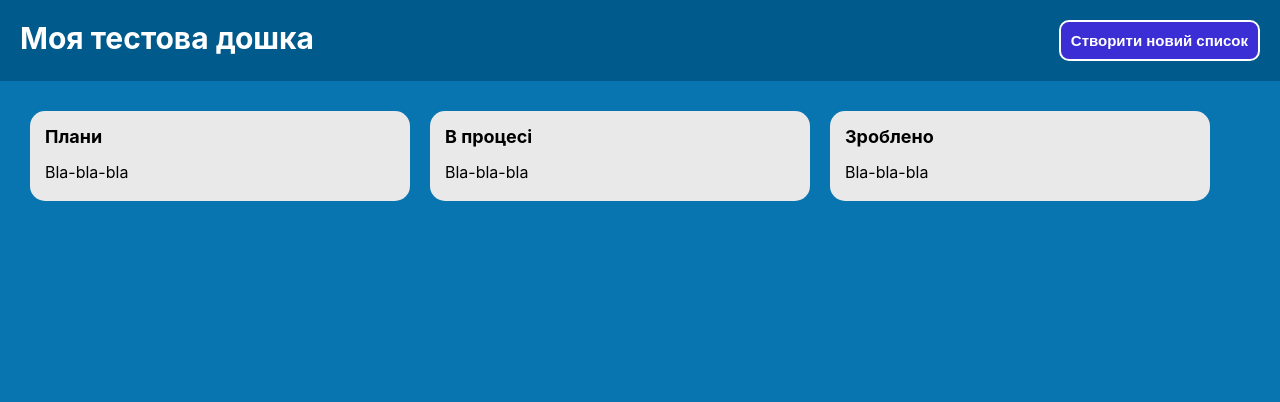
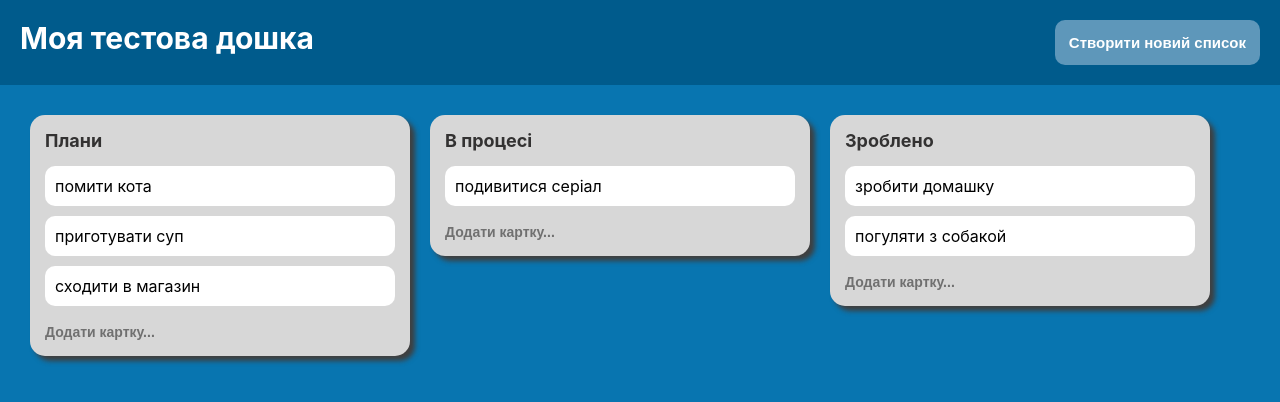
Before and after one commit to Dmitr26/trello, a React (Create React App) app: page /board in a window 1280 px wide. Shown: the top 402 px of the page. Built offline with nearby package versions, Linux system fonts and the light colour scheme.

Commit message:
Task 2.1, Part 4
I added Card component

```diff
--- a/src/pages/Board/Board.scss
+++ b/src/pages/Board/Board.scss
@@ -1,3 +1,24 @@
+$button-color: #5e97ba;
+$font-color: #ffffff;
+$board-color: #0875b0;
+$header-color: #005b8c;
+
+@mixin make-border-box($padding-value) {
+    padding: $padding-value;
+    box-sizing: border-box;
+}
+
+@mixin make-bold-font($size) {
+    color: $font-color;
+    font-size: $size;
+    font-weight: bold;
+}
+
+@mixin raduis-without-border($radius) {
+    border: none;
+    border-radius: $radius;
+}
+
 #root {
     height: 100%;
 }
@@ -5,31 +26,25 @@
 .board {
     height: 100%;
     width: 100%;
-    background-color: #0875b0;
+    background-color: $board-color;
 
-    .top {
+    .header {
         width: 100%;
-        padding: 20px;
-        box-sizing: border-box;
         display: flex;
         justify-content: space-between;
-        background-color: #005b8c;
+        background-color: $header-color;
+        @include make-border-box(20px);
 
         .title {
-            color: #ffffff;
-            font-size: 30px;
-            font-weight: bold;
+            @include make-bold-font(30px);
         }
 
         button {
-            padding: 10px;
-            background-color: #3c2ed5;
-            border: 2px solid #ffffff;
-            border-radius: 10px;
-            color: #ffffff;
-            font-size: 15px;
-            font-weight: bold;
+            padding: 14px;
+            background-color: $button-color;
             cursor: pointer;
+            @include make-bold-font(15px);
+            @include raduis-without-border(10px);
         }
     }
 
@@ -38,6 +53,6 @@
         overflow-x: auto;
         display: flex;
         height: 84%;
-        scrollbar-color: rgb(255, 255, 255) #0875b0;
+        scrollbar-color: $font-color $board-color;
     }
 }
--- a/src/pages/Board/Board.tsx
+++ b/src/pages/Board/Board.tsx
@@ -39,7 +39,7 @@ export const Board = () => {
     const listComponents = lists.map((list) => <List key={list.id} title={list.title} cards={list.cards} />);
 
     return <div className="board">
-        <div className='top'>
+        <div className='header'>
             <div className="title">{title}</div>
             <button>Створити новий список</button>
         </div>
--- /dev/null
+++ b/src/pages/Board/components/Card/Card.scss
@@ -0,0 +1,18 @@
+$bg-color: #ffffff;
+
+@mixin make-border-box($padding-value) {
+    padding: $padding-value;
+    box-sizing: border-box;
+}
+
+@mixin raduis-without-border($radius) {
+    border: none;
+    border-radius: $radius;
+}
+
+.card {
+    background-color: $bg-color;
+    margin-bottom: 10px;
+    @include make-border-box(10px);
+    @include raduis-without-border(10px);
+}
--- /dev/null
+++ b/src/pages/Board/components/Card/Card.tsx
@@ -0,0 +1,8 @@
+import { ICard } from "../../../../common/interfaces/ICard"
+import './Card.scss';
+
+export const Card: React.FC<ICard> = ({ title }) => {
+    return <div className="card">
+        <div className="cardTitle">{title}</div>
+    </div>
+}
--- a/src/pages/Board/components/List/List.scss
+++ b/src/pages/Board/components/List/List.scss
@@ -1,18 +1,50 @@
+$bg-color: #d7d7d7;
+$shadow-color: #3f3f3f;
+$link-color: #707070;
+$title-color: #333232;
+
+@mixin make-border-box($padding-value) {
+    padding: $padding-value;
+    box-sizing: border-box;
+}
+
+@mixin make-bold-font($color, $size) {
+    color: $color;
+    font-size: $size;
+    font-weight: bold;
+}
+
+@mixin raduis-without-border($radius) {
+    border: none;
+    border-radius: $radius;
+}
+
 .list-body {
-    background-color: #e9e9e9;
+    background-color: $bg-color;
     min-width: 380px;
     min-height: 90px;
     max-height: 560px;
-    border: none;
-    border-radius: 15px;
-    padding: 15px;
-    box-sizing: border-box;
     margin: 10px;
     overflow: auto;
+    box-shadow: 5px 5px 5px $shadow-color;
+    @include make-border-box(15px);
+    @include raduis-without-border(15px);
 
     .listTitle {
-        font-size: 18px;
-        font-weight: bold;
+        margin-bottom: 15px;
+        @include make-bold-font($title-color, 18px);
+    }
+
+    .cardsArea {
         margin-bottom: 15px;
     }
+
+    button {
+        background: none;
+        border: none;
+        margin: 0;
+        padding: 0;
+        cursor: pointer;
+        @include make-bold-font($link-color, 14px);
+    }
 }
--- a/src/pages/Board/components/List/List.tsx
+++ b/src/pages/Board/components/List/List.tsx
@@ -1,11 +1,16 @@
 import { IList } from "../../../../common/interfaces/IList"
+import { Card } from "../Card/Card";
 import './List.scss';
 
 export const List: React.FC<IList> = ({ title, cards }) => {
+
+    const cardsComponents = cards.map((card) => <Card key={card.id} id={card.id} title={card.title} />);
+
     return <div className="list">
         <div className="list-body">
             <div className="listTitle">{title}</div>
-            <div className="cards">Bla-bla-bla</div>
+            <div className="cardsArea">{cardsComponents}</div>
+            <button>Додати картку...</button>
         </div>
     </div>
 }
```
